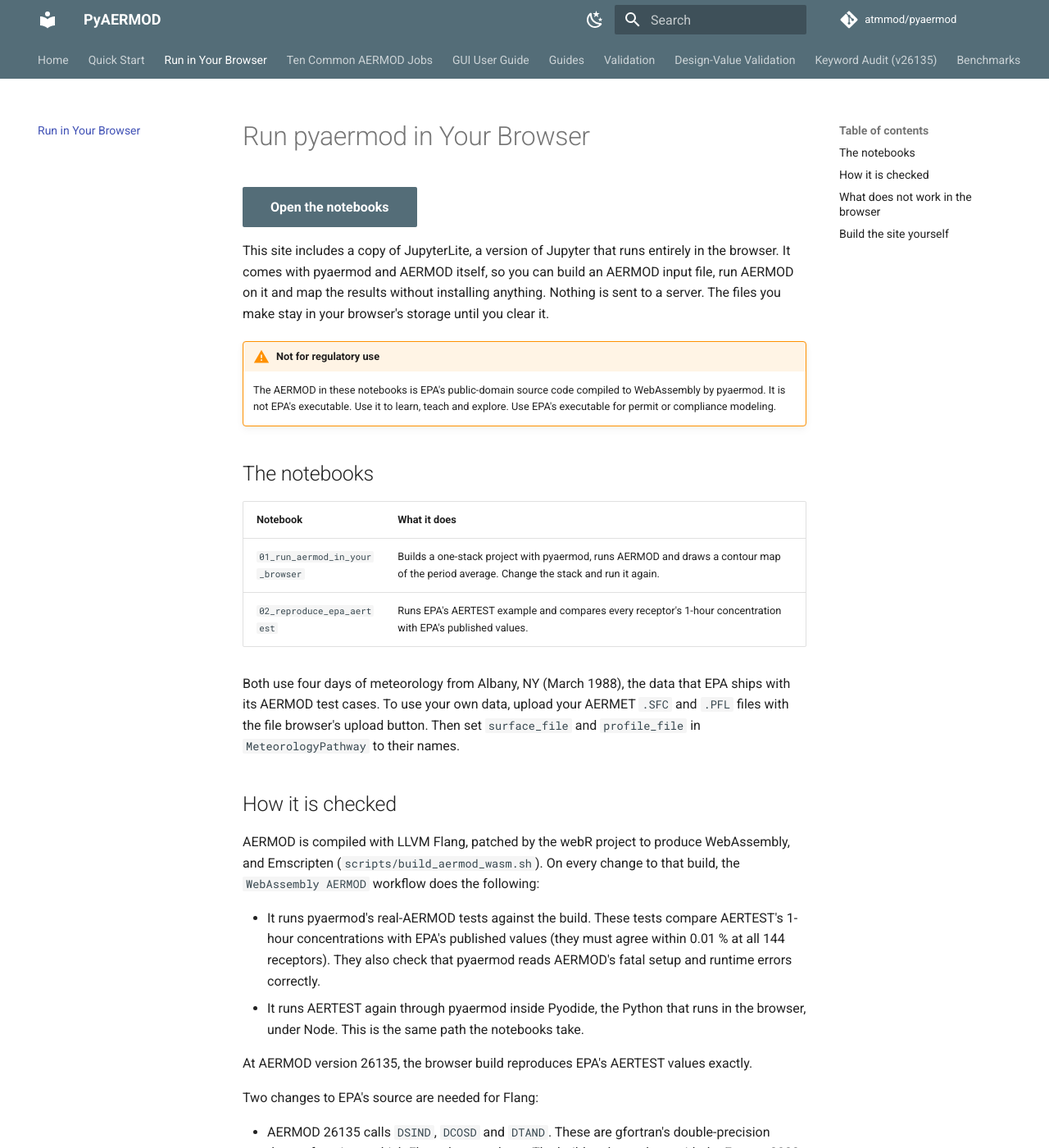
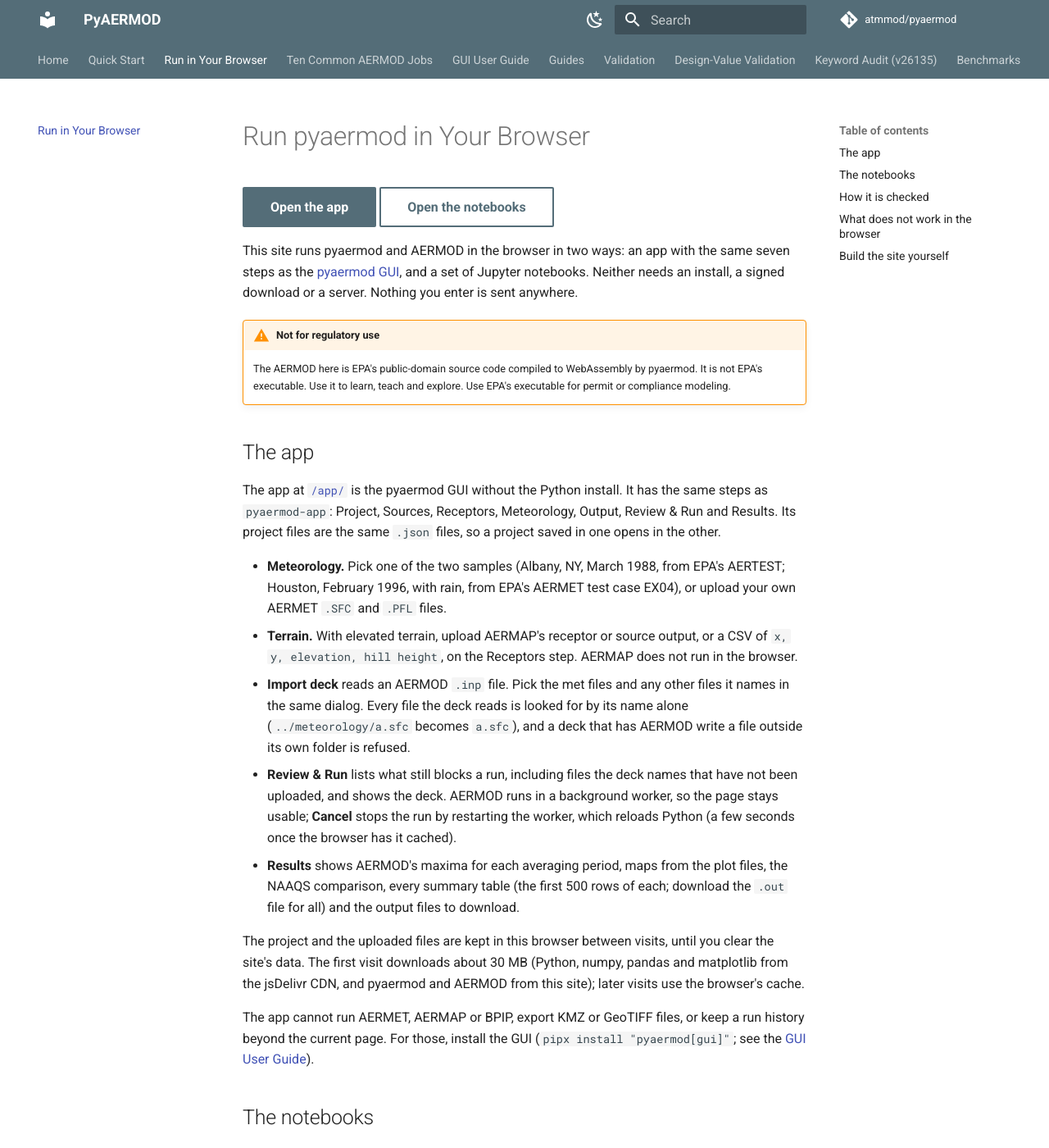
Before and after one commit to atmmod/pyaermod, an MkDocs documentation site: the page built from docs/browser.md, in a window 1280 px wide and 1400 px high. Shown: the whole window at 82% size. Built offline with MkDocs 1.6.1 and Material for MkDocs 9.7.7, drawn with Linux system fonts in a browser that asks for light colours; comment, search, counter and statistics services are not loaded; some of the changed text lies outside the part shown.

Commit message:
Build the browser GUI into /app/ beside the notebooks, check it on the WebAssembly build in CI, and document it
build_lite_site.sh now also builds webapp/ into an app folder next to
the JupyterLite site (_site/app on the docs site): the page, the same
two wheels, the sample met files and a config.json naming the Pyodide
to load (314.0.6, the one the notebooks use). It stops if either wheel
is missing.

What this container cannot check runs in wasm_aermod.yml: the Pyodide
smoke test now also drives pyaermod.browser on the real WebAssembly
build (import the Albany deck, run it, compare the maxima with the
recording of the native binary), and a new step builds the site and runs
tests/e2e/test_b02_browser_app_wasm.py in Chromium against the published
page with its worker, including Cancel followed by a second run. Both
workflows now trigger on webapp/ and the Python the page uses.

docs/browser.md describes the app first, then the notebooks; the GUI
guide points to it. CHANGELOG lists the additions and the fixes from
the review.

Co-Authored-By: Claude Opus 5.5 <noreply@anthropic.com>
Claude-Session: https://claude.ai/code/session_01QQQ9rPR2hSrL5ELWjQkn5b

````diff
--- a/docs/browser.md
+++ b/docs/browser.md
@@ -1,18 +1,58 @@
 # Run pyaermod in Your Browser
 
-[Open the notebooks](https://atmmod.github.io/pyaermod/lite/lab/index.html?path=01_run_aermod_in_your_browser.ipynb){ .md-button .md-button--primary }
+[Open the app](https://atmmod.github.io/pyaermod/app/){ .md-button .md-button--primary }
+[Open the notebooks](https://atmmod.github.io/pyaermod/lite/lab/index.html?path=01_run_aermod_in_your_browser.ipynb){ .md-button }
 
-This site includes a copy of JupyterLite, a version of Jupyter that runs entirely in the
-browser. It comes with pyaermod and AERMOD itself, so you can build an AERMOD input file,
-run AERMOD on it and map the results without installing anything. Nothing is sent to a
-server. The files you make stay in your browser's storage until you clear it.
+This site runs pyaermod and AERMOD in the browser in two ways: an app with the same
+seven steps as the [pyaermod GUI](gui-guide.md), and a set of Jupyter notebooks. Neither
+needs an install, a signed download or a server. Nothing you enter is sent anywhere.
 
 !!! warning "Not for regulatory use"
-    The AERMOD in these notebooks is EPA's public-domain source code compiled to
-    WebAssembly by pyaermod. It is not EPA's executable. Use it to learn, teach and
-    explore. Use EPA's executable for permit or compliance modeling.
+    The AERMOD here is EPA's public-domain source code compiled to WebAssembly by
+    pyaermod. It is not EPA's executable. Use it to learn, teach and explore. Use EPA's
+    executable for permit or compliance modeling.
+
+## The app
+
+The app at [`/app/`](https://atmmod.github.io/pyaermod/app/) is the pyaermod GUI without
+the Python install. It has the same steps as `pyaermod-app`: Project, Sources, Receptors,
+Meteorology, Output, Review & Run and Results. Its project files are the same `.json`
+files, so a project saved in one opens in the other.
+
+- **Meteorology.** Pick one of the two samples (Albany, NY, March 1988, from EPA's
+  AERTEST; Houston, February 1996, with rain, from EPA's AERMET test case EX04), or upload
+  your own AERMET `.SFC` and `.PFL` files.
+- **Terrain.** With elevated terrain, upload AERMAP's receptor or source output, or a CSV
+  of `x, y, elevation, hill height`, on the Receptors step. AERMAP does not run in the
+  browser.
+- **Import deck** reads an AERMOD `.inp` file. Pick the met files and any other files it
+  names in the same dialog. Every file the deck reads is looked for by its name alone
+  (`../meteorology/a.sfc` becomes `a.sfc`), and a deck that has AERMOD write a file
+  outside its own folder is refused.
+- **Review & Run** lists what still blocks a run, including files the deck names that
+  have not been uploaded, and shows the deck. AERMOD runs in a background worker, so the
+  page stays usable; **Cancel** stops the run by restarting the worker, which reloads
+  Python (a few seconds once the browser has it cached).
+- **Results** shows AERMOD's maxima for each averaging period, maps from the plot files,
+  the NAAQS comparison, every summary table (the first 500 rows of each; download the
+  `.out` file for all) and the output files to download.
+
+The project and the uploaded files are kept in this browser between visits, until you
+clear the site's data. The first visit downloads about 30 MB (Python, numpy, pandas and
+matplotlib from the jsDelivr CDN, and pyaermod and AERMOD from this site); later visits
+use the browser's cache.
+
+The app cannot run AERMET, AERMAP or BPIP, export KMZ or GeoTIFF files, or keep a run
+history beyond the current page. For those, install the GUI (`pipx install
+"pyaermod[gui]"`; see the [GUI User Guide](gui-guide.md#install)).
 
 ## The notebooks
+
+The notebooks run in a copy of JupyterLite, a version of Jupyter that runs entirely in the
+browser, with pyaermod and AERMOD installed. Build an AERMOD input file, run AERMOD on it
+and map the results in Python. The files you make stay in your browser's storage until you
+clear it.
+
 
 | Notebook | What it does |
 |---|---|
@@ -56,24 +96,35 @@ Two changes to EPA's source are needed for Flang:
   files, and give receptor elevations directly.
 - **Terrain and met-data downloads** usually fail, because most data servers do not allow
   requests from web pages.
-- **Background runs** (`AERMODRunner.start`, `run_batch` with several workers) need
-  threads or processes, which the browser's Python does not have. Use
-  `AERMODRunner.run`.
-- **Timeouts.** A run cannot be stopped once it starts, and the page does not respond
-  until it ends. Keep grids and met periods small.
-- **The pyaermod GUI** needs a Python server; install it with
-  `pip install "pyaermod[gui]"` (see the [GUI User Guide](gui-guide.md)).
+- **Background runs** (`AERMODRunner.start` and `run_batch`) need threads or processes,
+  which the browser's Python does not have. Use `AERMODRunner.run`.
+- **Time limits.** A run has none. In a notebook it cannot be stopped, and the notebook
+  does not respond until it ends; in the app the page stays usable and Cancel stops it.
+  Keep grids and met periods small.
 
 ## Build the site yourself
 
-The documentation workflow builds the site into `/lite/`. To build it locally from a
-WebAssembly AERMOD build (`aermod.js`, `aermod.wasm`, `BUILD.txt`), run:
+The documentation workflow builds the notebooks into `/lite/` and the app into `/app/`. To
+build both locally from a WebAssembly AERMOD build (`aermod.js`, `aermod.wasm`,
+`BUILD.txt`), run:
 
 ```bash
 pip install -r docs/lite/requirements.txt
 bash scripts/wasm/build_lite_site.sh <wasm build dir> _site/lite
-python -m http.server --directory _site/lite 8000
+python -m http.server --directory _site 8000
 ```
+
+Then open `http://127.0.0.1:8000/app/` or `http://127.0.0.1:8000/lite/`.
+
+To work on the app without a WebAssembly build, serve it against pyaermod in your own
+Python, with the `aermod` on your PATH or a replay of a recorded run:
+
+```bash
+python scripts/wasm/app_dev_server.py --replay albany_success
+```
+
+The app's page is in `webapp/`, and everything it asks of Python goes through one module,
+`pyaermod.browser`.
 
 The `WebAssembly AERMOD` workflow uploads that build as an artifact. To make one
 yourself, run `scripts/build_aermod_wasm.sh` inside the `ghcr.io/r-wasm/flang-wasm`
````
Also changed, not shown: CHANGELOG.md (+40 -0 lines), docs/gui-guide.md (+6 -0 lines), 6 other files.
